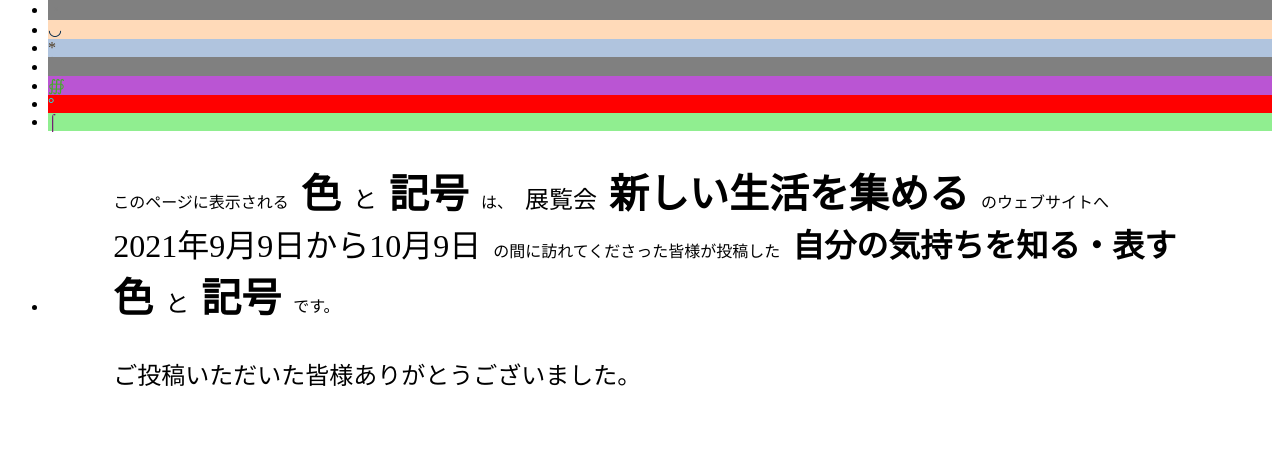
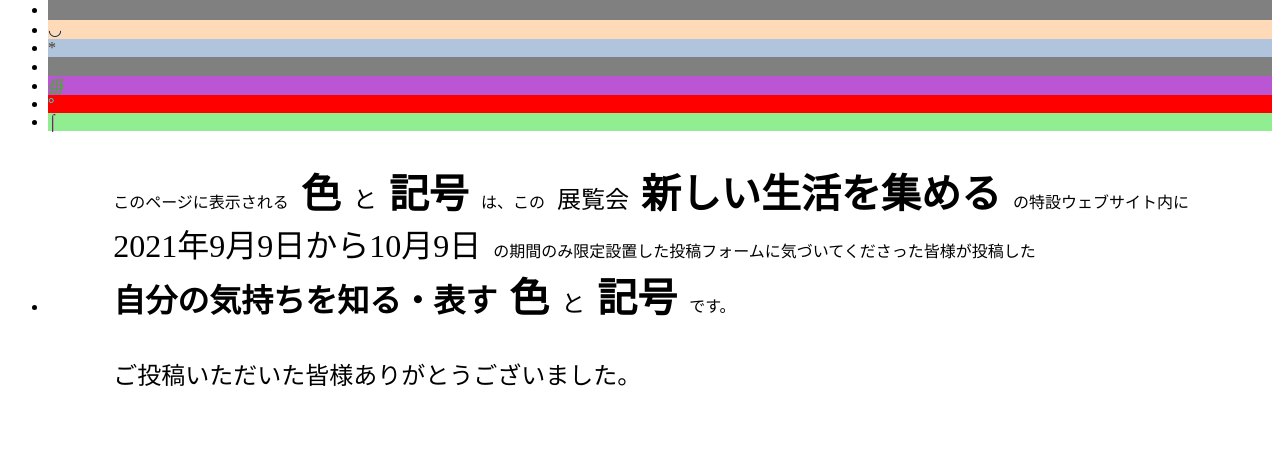
Before and after one commit to creative-community-pehu/index, a PHP site: page /sp/all.php in a window 1280 px wide. Shown: the part 339-808 px from the top of the page. Run offline with PHP 8.4, Linux system fonts and the light colour scheme; data that the repository does not hold is empty; some libraries are stand-ins or nearby versions.

Commit message:
Update all.php

```diff
--- a/sp/all.php
+++ b/sp/all.php
@@ -89,12 +89,12 @@ fclose($fp);
 <li class="must positive">色</li>
 <li class="neither">と</li>
 <li class="must positive">記号</li>
-<li class="">は、</li>
+<li class="">は、この</li>
 <li class="neither">展覧会</li>
 <li class="must positive">新しい生活を集める</li>
-<li class="">のウェブサイトへ</li>
+<li class="">の特設ウェブサイト内に</li>
 <li class="unknown can">2021年9月9日から10月9日</li>
-<li class="">の間に訪れてくださった皆様が投稿した</li>
+<li class="">の期間のみ限定設置した投稿フォームに気づいてくださった皆様が投稿した</li>
 <li class="must unknown">自分の気持ちを知る・表す</li>
 <li class="must positive">色</li>
 <li class="neither">と</li>
```
